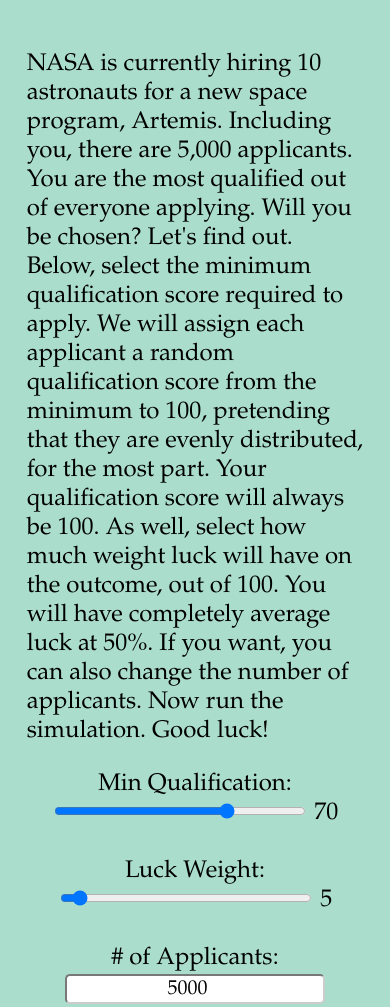
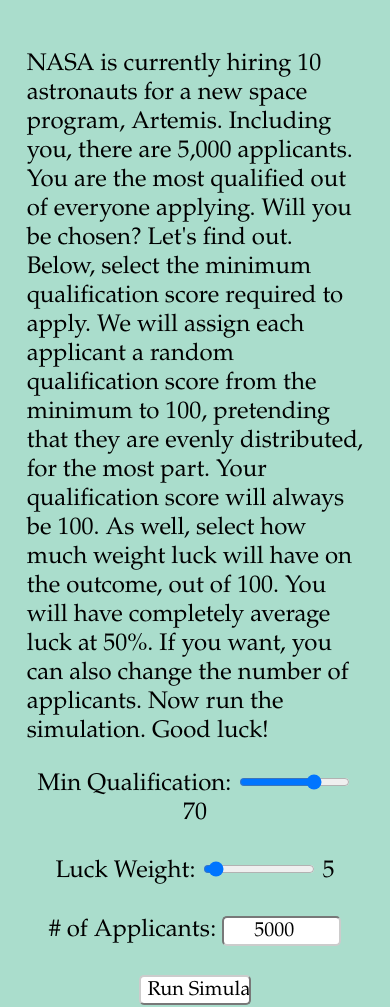
Before and after one commit to LuckyAstronaut/LuckyAstronaut.github.io, a plain HTML site: page index.html in a window 390 px wide. Shown: the part 127-1134 px from the top of the page. Drawn offline with nearby package versions, Linux system fonts and the light colour scheme.

Commit message:
Update style.css

```diff
--- a/style.css
+++ b/style.css
@@ -43,3 +43,9 @@
 		width: 75%;
 	}
 }
+
+@media only screen and (max-width: 1200px){
+	input{
+		width: 33%;
+	}
+}
```
